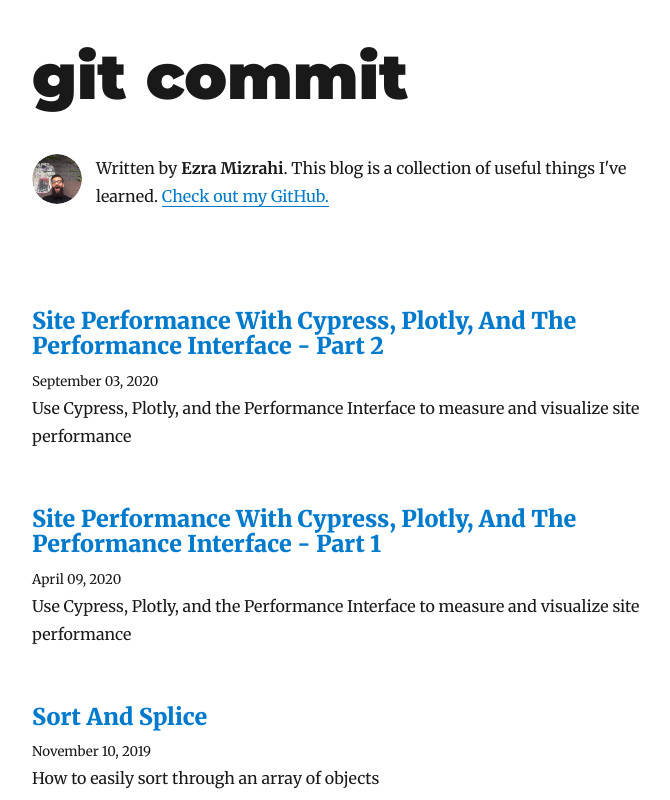
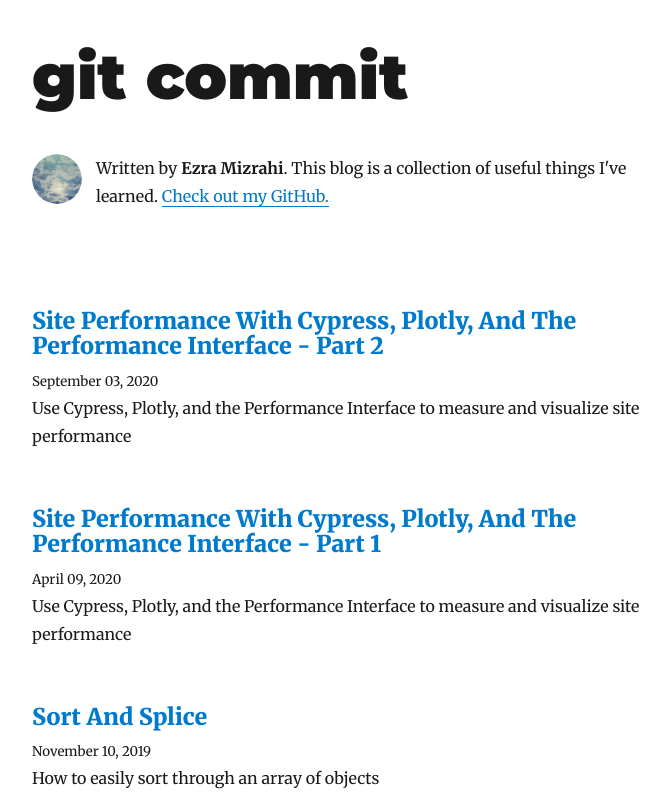
Before and after one commit to ezramizrahi/blog, a Gatsby site: page / in a window 1280 px wide. Shown: the top 800 px of the page, without its empty margins (293-963 px from the left). Built offline with nearby package versions, Linux system fonts and the light colour scheme; Gatsby itself is replaced by a stand-in of ours; some packages are replaced by stand-ins of ours.

Commit message:
Changed profile pic

```diff
--- a/src/components/bio.js
+++ b/src/components/bio.js
@@ -14,7 +14,7 @@
 const Bio = () => {
   const data = useStaticQuery(graphql`
     query BioQuery {
-      avatar: file(absolutePath: { regex: "/profile-pic.jpg/" }) {
+      avatar: file(absolutePath: { regex: "/profile-pic.png/" }) {
         childImageSharp {
           fixed(width: 50, height: 50) {
             ...GatsbyImageSharpFixed
```
Also changed, not shown: content/assets/profile-pic.jpg (deleted), content/assets/profile-pic.png (added).
